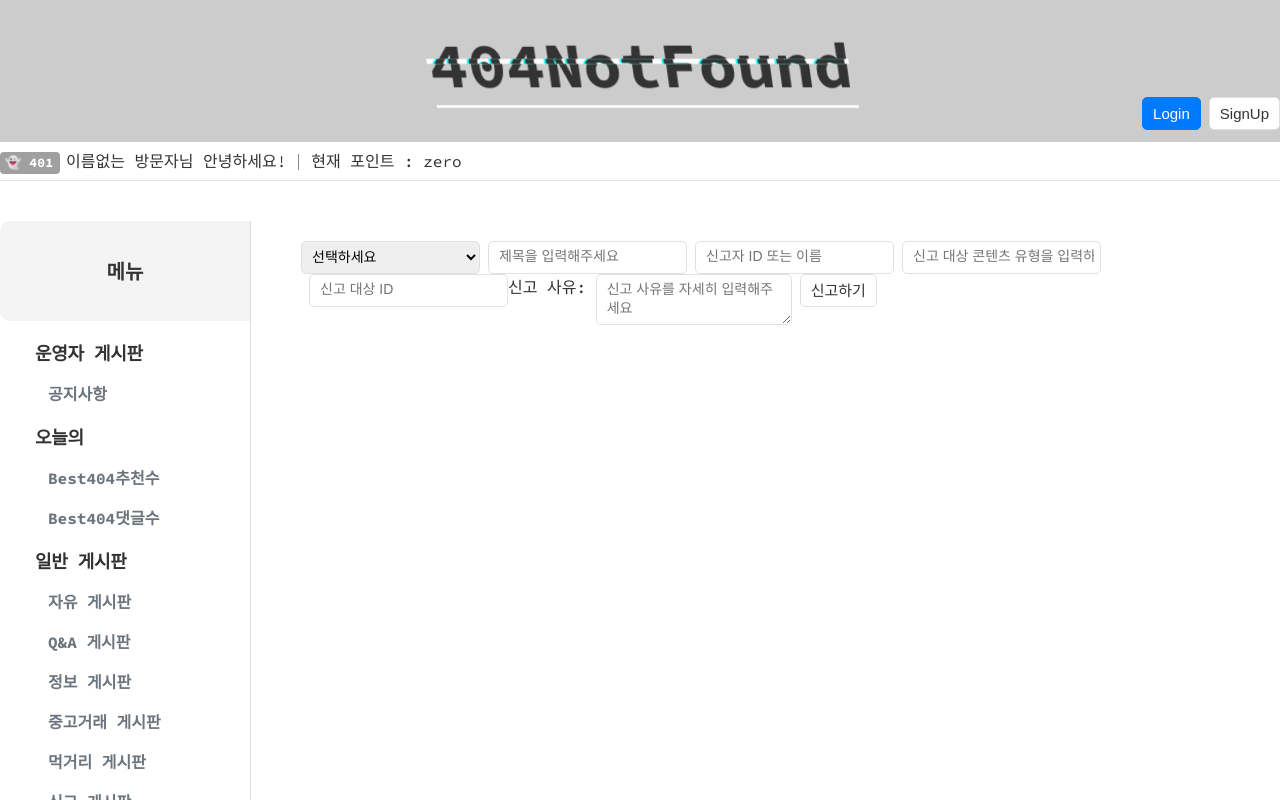
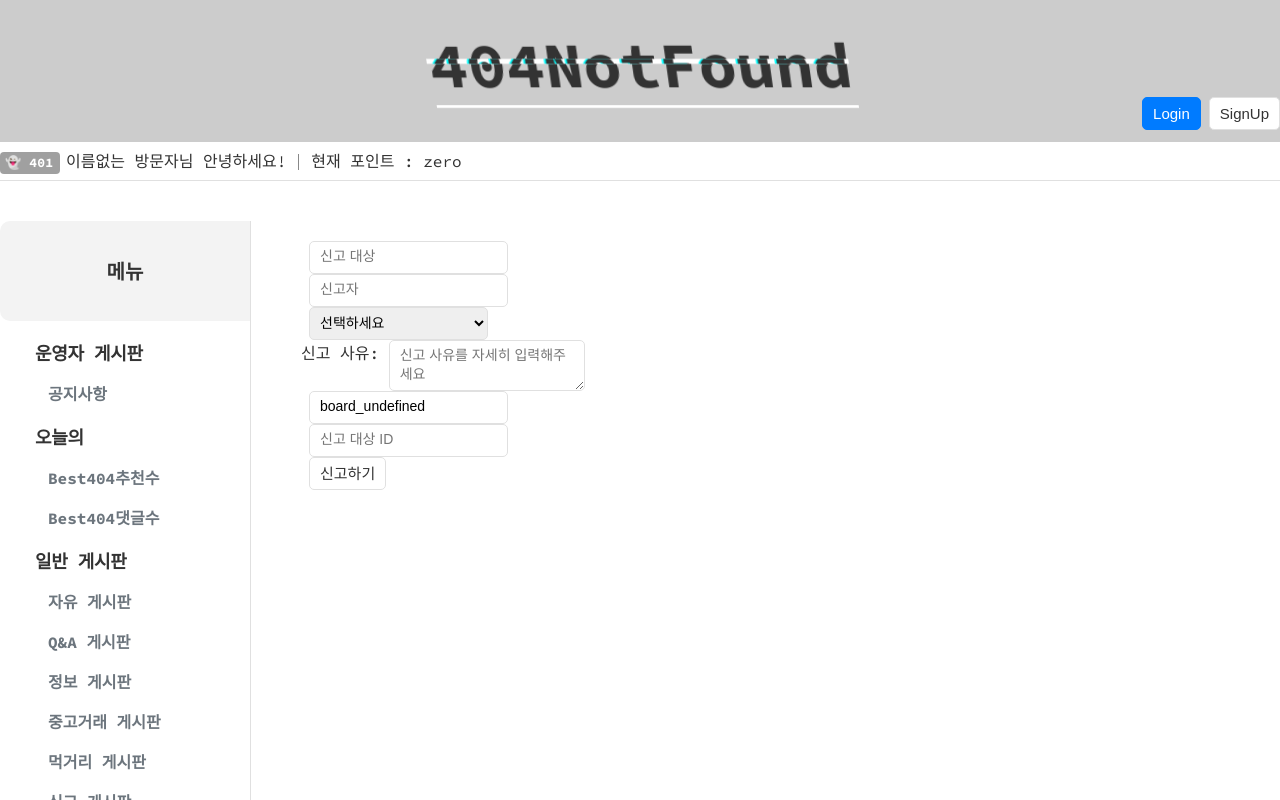
Before and after one commit to jojeongtae/404NotFound, a React (Create React App) app: page /board/user/report in a window 1280 px wide. Shown: the top 800 px of the page. Built offline with nearby package versions, Linux system fonts and the light colour scheme.

Commit message:
2025-07-30 신고 게시판

```diff
--- a/src/features/board/ReportBoardForm.js
+++ b/src/features/board/ReportBoardForm.js
@@ -1,57 +1,92 @@
 import {useSelector} from "react-redux";
 import apiClient from "../../api/apiClient";
-import {useState} from "react";
+import {useEffect, useState} from "react";
+import {useParams} from "react-router-dom";
 
 //신고게시판
 const ReportBoardForm = () => {
-    const reports = useSelector(state => state.user);
+    const user = useSelector((state) => state.user);
+    const { boardId } = useParams();
 
+    const [reportedNickname, setReportedNickname] = useState("");
+    const [reportedUserId, setReportedUserId] = useState(null); // 사용자 id 저장용
     const [formData, setFormData] = useState({
-        reason: '',
-        description: '',
-        reporter: '',
-        target_table: '',
-        target_id: '',
-    })
+        reason: "",
+        description: "",
+        reporter: user?.username || "",
+        reported: "", // userId
+        targetTable: `board_${boardId}`,
+        targetId: "",
+    });
+
+    // 닉네임 변경 시 사용자 id 조회
+    useEffect(() => {
+        if (!reportedNickname) {
+            setReportedUserId(null);
+            setFormData((prev) => ({ ...prev, reported: "" }));
+            return;
+        }
+
+        // API 호출 (닉네임으로 id 조회)
+        const fetchUserId = async () => {
+            try {
+                const res = await apiClient.get(`/api/user/nickname/${reportedNickname}`);
+                // 백엔드가 반환하는 데이터 구조에 따라 맞춰서 수정
+                const userId = res.data.id;
+                setReportedUserId(userId);
+                setFormData((prev) => ({ ...prev, reported: userId }));
+            } catch (err) {
+                console.error("사용자 조회 실패", err);
+                setReportedUserId(null);
+                setFormData((prev) => ({ ...prev, reported: "" }));
+            }
+        };
+
+        fetchUserId();
+    }, [reportedNickname]);
+
+    const handleReportedChange = (e) => {
+        setReportedNickname(e.target.value);
+    };
 
     const handleChange = (e) => {
-        const {name, value} = e.target;
-        setFormData(prev => ({ ...prev, [name]: value}));
-    }
+        const { name, value } = e.target;
+        setFormData((prev) => ({ ...prev, [name]: value }));
+    };
 
     const handleSubmit = async (e) => {
         e.preventDefault();
+        if (!formData.reported) {
+            alert("신고 대상 닉네임을 올바르게 입력해주세요.");
+            return;
+        }
+        if (!formData.reason) {
+            alert("신고 사유를 입력하세요.");
+            return;
+        }
         try {
             const response = await apiClient.post("/api/user/report", formData);
+            alert("신고가 접수 되었습니다.");
             console.log("신고 성공: ", response.data);
-        }catch (error){
+        } catch (error) {
             console.error("신고 실패: ", error);
+            alert("신고 처리 중 오류가 발생하였습니다.");
         }
-    }
-
-    const handleUpdate = async (e) => {
-        e.preventDefault();
-        try{
-            const response = await apiClient.put("/api/user/report/{reportId}");
-            console.log("수정 성공: ", response.data);
-        }catch (error){
-            console.error("", error);
-        }
-    }
-
-    const handleDelete = async (e) => {
-        e.preventDefault();
-        try {
-            const response = await apiClient.delete("/api/user/report/{reportId}");
-        }catch (error){
-            console.error("", error);
-        }
-    }
+    };
 
     return(
         <>
             <form onSubmit={handleSubmit}>
-
+                <input type="text" name="nickname" placeholder="신고 대상"
+                       value={reportedNickname} onChange={handleReportedChange}/>
+                {reportedNickname && !reportedUserId && (
+                    <div style={{ color: "red" }}>존재하지 않는 닉네임입니다.</div>
+                )}
+                <br/>
+                {/* reporter는 현재 신고글을 작성하는 작성자의 username 보내주면됨 */}
+                <input type="text" name="reporter" placeholder="신고자"
+                       value={formData.reporter} readOnly/>
+                <br/>
                 <select name="reason" onChange={handleChange}>
                     <option value="">선택하세요</option>
                     <option value="abuse">욕설, 비방, 인신공격</option>
@@ -62,23 +97,23 @@ const ReportBoardForm = () => {
                     <option value="impersonation">타인 사칭</option>
                     <option value="etc">기타 부적절한 내용</option>
                 </select>
-                {/* title 부분을 위에 select option으로 들어가게하기 예) 욕설, 비방, 인신공격 */}
-                <input type="text" name="title" placeholder="제목을 입력해주세요"/>
-                {/* reporter는 현재 신고글을 작성하는 작성자의 username 보내주면됨 */}
-                <input type="text" name="reporter" placeholder="신고자 ID 또는 이름"
-                       value={formData.reporter} onChange={handleChange}/>
-                {/* 여기는 원래  신고 대상 콘텐츠 유형을 입력하세요 인데 이거를 신고하는 게시판 종류를 적으면됨 예)자유게시판 을 유저가 작성하면   targetTable: `board_${boardId}` 이런식으로 값을 넣어주면됨 앞에 board_붙여서*/}
-                <input type="text" name="reporter" placeholder="신고 대상 콘텐츠 유형을 입력하세요"
-                       value={formData.target_table} onChange={handleChange}/>
-                {/* 여기는 신고하는 게시글의 아이디번호를 줘야됨 게시글 들어가면 맨앞에있는 번호 */}
-                <input type="text" name="target_id" placeholder="신고 대상 ID"
-                       value={formData.target_id} onChange={handleChange}/>
                 {/* 여기는  신고내용 적어주면됨 값이 수정될 건 없음 */}
+                <br/>
                 <label>신고 사유: </label>
                 <textarea name="description" placeholder="신고 사유를 자세히 입력해주세요"
                           value={formData.description} onChange={handleChange}/>
+                <br/>
+                {/* title 부분을 위에 select option으로 들어가게하기 예) 욕설, 비방, 인신공격 */}
+                {/* 여기는 원래  신고 대상 콘텐츠 유형을 입력하세요 인데 이거를 신고하는 게시판 종류를 적으면됨 예)자유게시판 을 유저가 작성하면   targetTable: board_${boardId} 이런식으로 값을 넣어주면됨 앞에 board_붙여서*/}
+                <input type="text" name="targetTable" placeholder="신고 대상 게시판 종류"
+                       value={formData.targetTable} onChange={handleChange}/>
+                {/* 여기는 신고하는 게시글의 아이디번호를 줘야됨 게시글 들어가면 맨앞에있는 번호 */}
+                <br/>
+                <input type="text" name="targetId" placeholder="신고 대상 ID"
+                       value={formData.targetId} onChange={handleChange}/>
+                <br/>
+                {/* 추가적으로 신고당하는 닉네임을 가져와서 아이디로 변환하는 백엔드 요청을 써서  그걸 reported로 값을 넣어줘야됨 그러니 input 태그를 하나 더 만들어서 신고자 닉네임을 만들어야됨 */}
 
-                {/* 추가적으로 신고당하는 닉네임을 가져와서 아이디로 변환하는 백엔드 요청을 써서  그걸 reported로 값을 넣어줘야됨 그러니 input 태그를 하나 더 만들어서 신고자 닉네임을 만들어야됨 */}
                 {/* 하다가 잘 모르면 Page/PostDetail 가서 handleReport 함수 보고 참고 */}
 
                 <button type="submit">신고하기</button>
```
